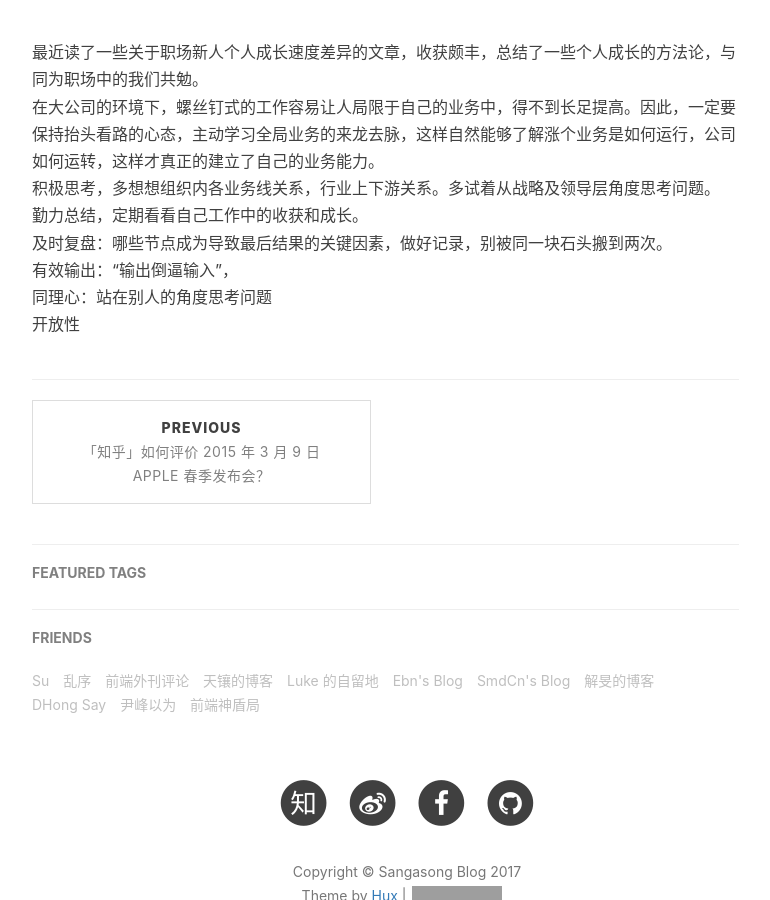
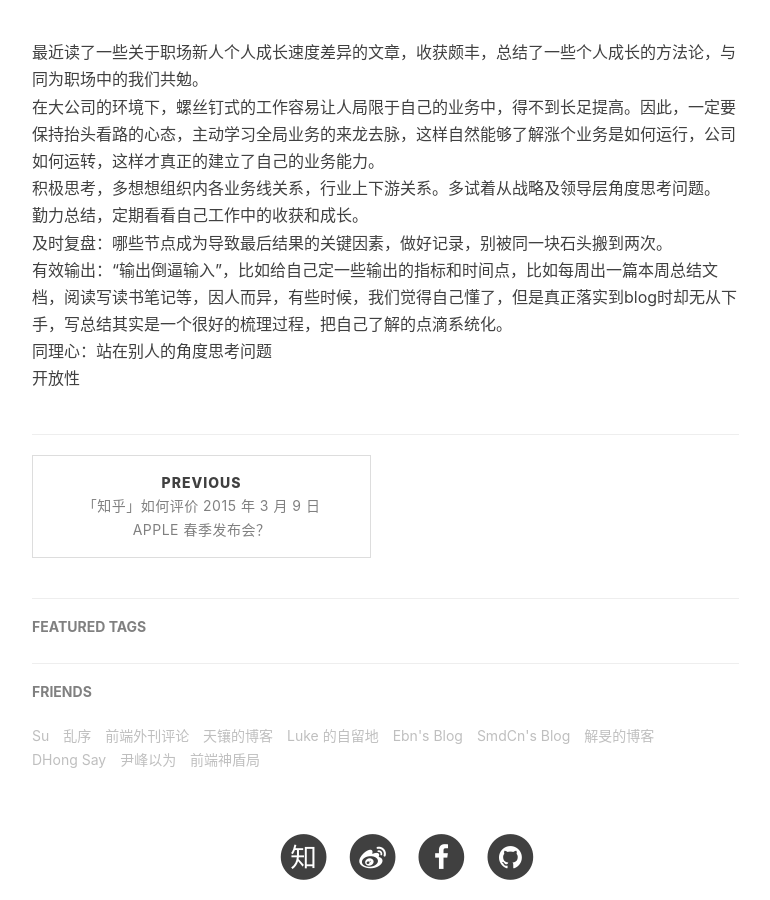
Before and after one commit to LucifaDva/lucifadva.github.com, a Jekyll site: the page built from _posts/2017-03-27-how-to-learn-2017.markdown, in a window 1280 px wide and 900 px high, scrolled down 651 px. Shown: the whole window, without its empty margins (233-1003 px from the left). Built offline with Jekyll 4.4.1, drawn with Linux system fonts in a browser that asks for light colours; nearby versions of some CDN libraries; comment, search, counter and statistics services are not loaded; grey boxes are pictures that could not be loaded.

Commit message:
Update 2017-03-27-how-to-learn-2017.markdown

```diff
--- a/_posts/2017-03-27-how-to-learn-2017.markdown
+++ b/_posts/2017-03-27-how-to-learn-2017.markdown
@@ -18,8 +18,8 @@ tags:
     <br>积极思考，多想想组织内各业务线关系，行业上下游关系。多试着从战略及领导层角度思考问题。
     <br>勤力总结，定期看看自己工作中的收获和成长。
     <br>及时复盘：哪些节点成为导致最后结果的关键因素，做好记录，别被同一块石头搬到两次。
-    <br>有效输出：“输出倒逼输入”，
-    <br>同理心：站在别人的角度思考问题
+    <br>有效输出：“输出倒逼输入”，比如给自己定一些输出的指标和时间点，比如每周出一篇本周总结文档，阅读写读书笔记等，因人而异，有些时候，我们觉得自己懂了，但是真正落实到blog时却无从下手，写总结其实是一个很好的梳理过程，把自己了解的点滴系统化。
+    <br>同理心：站在别人的角度思考问题
     <br>开放性
 
 </div>
```
